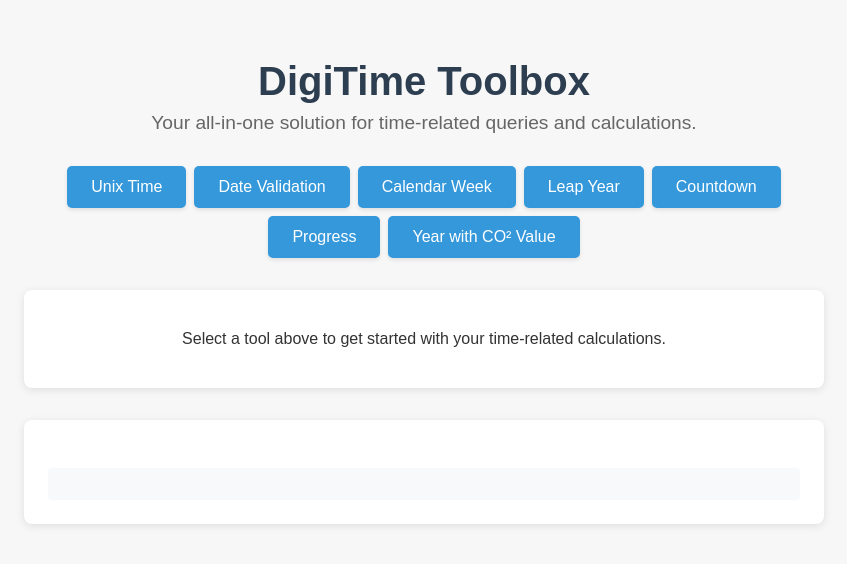
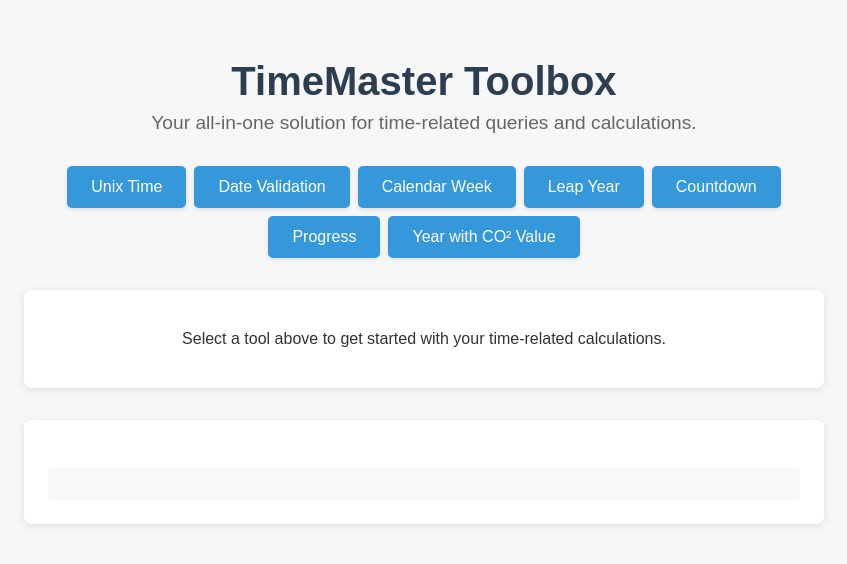
Before and after one commit to ThatSINEWAVE/TimeMaster, a plain HTML site: page index.html in a window 1280 px wide. Shown: the whole page, without its empty margins (216-1063 px from the left). Drawn offline with Linux system fonts and the light colour scheme.

Commit message:
Update index.html

```diff
--- a/index.html
+++ b/index.html
@@ -3,7 +3,7 @@
 <head>
     <meta charset="UTF-8">
     <meta name="viewport" content="width=device-width, initial-scale=1.0">
-    <title>DigiTime Toolbox</title>
+    <title>TimeMaster Toolbox</title>
     <link rel="stylesheet" href="styles.css">
     <link rel="icon" href="site-data/favicon.ico" type="image/x-icon">
     <link rel="apple-touch-icon" sizes="180x180" href="site-data/apple-touch-icon.png">
@@ -14,7 +14,7 @@
 <body>
     <div class="container">
         <header>
-            <h1>DigiTime Toolbox</h1>
+            <h1>TimeMaster Toolbox</h1>
             <p>Your all-in-one solution for time-related queries and calculations.</p>
         </header>
         <main>
```
